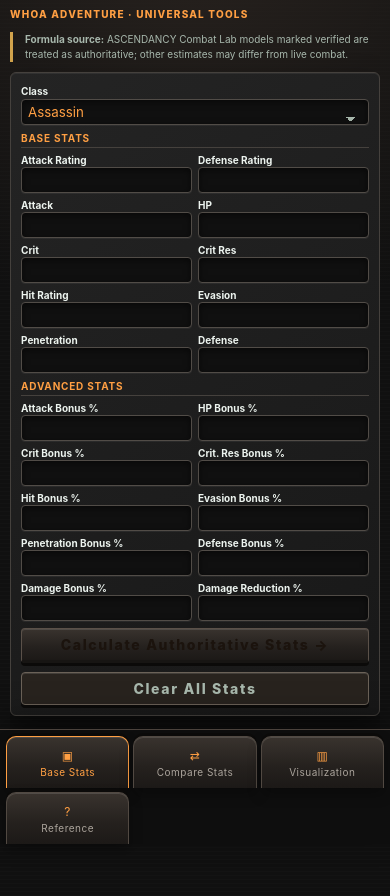
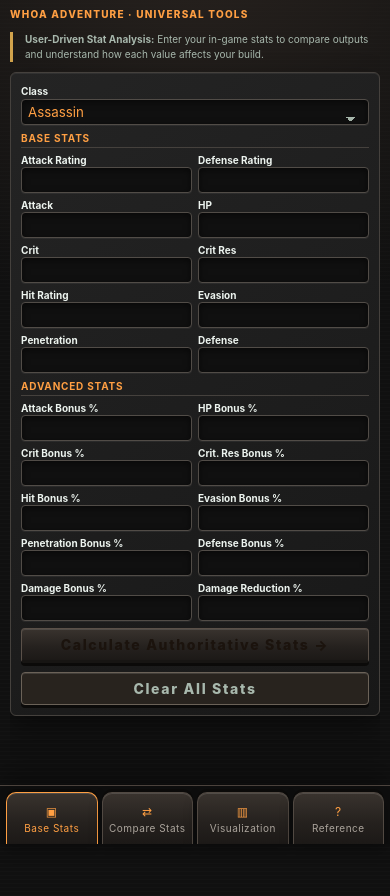
Before and after one commit to Jo11yPirate/WHOA_Adventure_Calculator, a Flask app: page / in a window 390 px wide. Run offline with Flask 3, Linux system fonts and the light colour scheme.

Commit message:
Refine base notice and bottom navigation
Co-authored-by: Copilot <223556219+Copilot@users.noreply.github.com>

```diff
--- a/static/styles.css
+++ b/static/styles.css
@@ -841,7 +841,7 @@ code {
   bottom: 0;
   left: 0;
   display: grid;
-  grid-template-columns: repeat(3, minmax(132px, 1fr));
+  grid-template-columns: repeat(4, minmax(0, 1fr));
   justify-content: center;
   gap: 8px;
   padding: 8px max(12px, calc((100vw - 860px) / 2)) 0;
@@ -1018,7 +1018,7 @@ button:active {
   }
 
   .quick-nav {
-    grid-template-columns: repeat(3, minmax(0, 1fr));
+    grid-template-columns: repeat(4, minmax(0, 1fr));
     gap: 4px;
     padding: 6px 6px 0;
   }
--- a/templates/index.html
+++ b/templates/index.html
@@ -12,7 +12,7 @@
       <section id="calculator-page" class="app-page is-page-active" data-app-page="calculator">
       <section class="hero">
         <p class="eyebrow">Whoa Adventure · universal tools</p>
-        <p class="notice"><strong>Formula source:</strong> ASCENDANCY Combat Lab models marked verified are treated as authoritative; other estimates may differ from live combat.</p>
+        <p class="notice"><strong>User-Driven Stat Analysis:</strong> Enter your in-game stats to compare outputs and understand how each value affects your build.</p>
       </section>
 
       <section class="content-grid">
```
